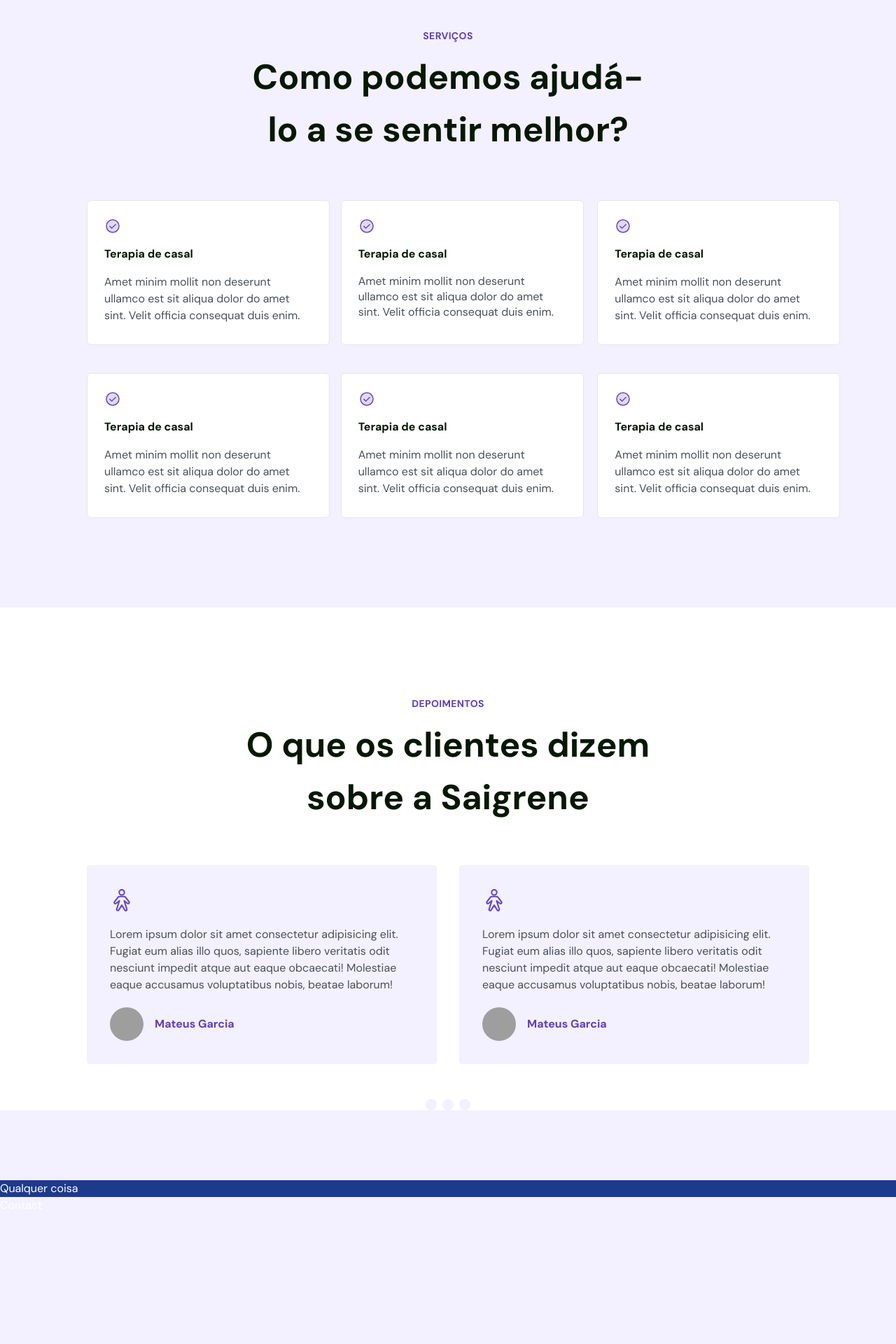
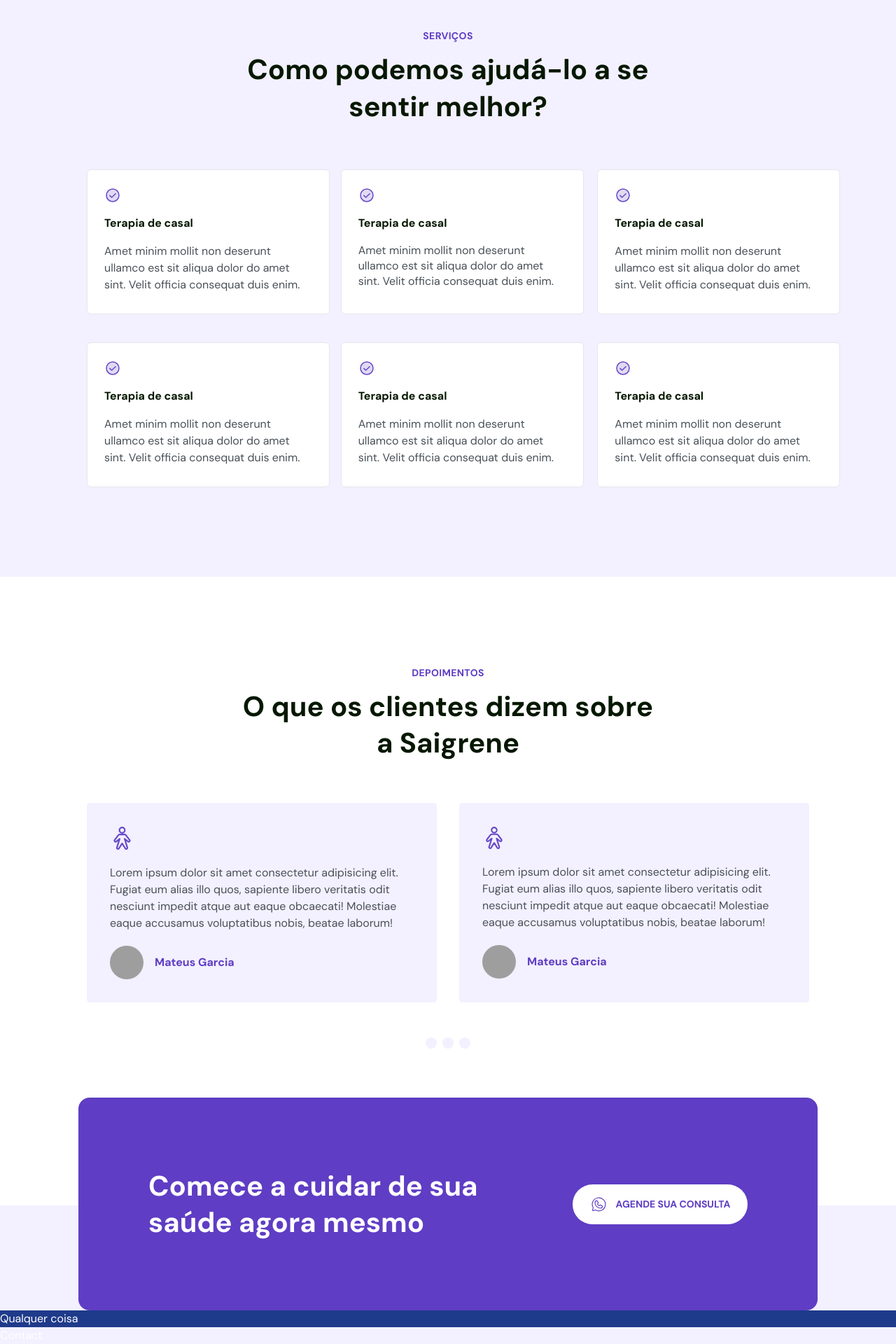
Before and after one commit to mateussk83/WebSite-Saigrene, a React (Vite) app: page / in a window 1280 px wide. Shown: the part 785-2705 px from the top of the page at 70% size. Before the commit the page ends 2519 px from the top, so only its background shows below. Built offline with nearby package versions, Linux system fonts and the light colour scheme; grey boxes are pictures that could not be loaded.

Commit message:
finish depoiment and finish banner

```diff
--- /dev/null
+++ b/src/components/Banner.tsx
@@ -0,0 +1,19 @@
+import { WhatsappLogo } from "phosphor-react";
+
+export function Banner() {
+  return (
+    <div className=" mt-[-9.6rem] flex bg-blue-700 justify-between items-center mx-[7rem] rounded-2xl">
+      <div>
+        <h1 className="text-white font-bold text-[2.5rem] w-[36rem] leading-[3.25rem] text-left py-[6.25rem] pl-[6.25rem]">
+          Comece a cuidar de sua saúde agora mesmo
+        </h1>
+      </div>
+      <a
+        href="#"
+        className="text-blue-700 uppercase font-bold gap-[0.75rem] bg-white rounded-full text-sm px-2 py-[1rem] flex justify-center w-[250px] items-center mr-[6.25rem]">
+        <WhatsappLogo size={25} weight="light" />
+        Agende sua Consulta
+      </a>
+    </div>
+  )
+}
--- a/src/components/Depoiments.tsx
+++ b/src/components/Depoiments.tsx
@@ -2,15 +2,15 @@ import { Person } from "phosphor-react";
 
 export function Depoiments() {
   return (
-    <div className="bg-white">
+    <div className="bg-white pb-[14rem]">
       <header className="flex flex-col items-center">
         <h4 className="text-[0.875rem] leading-snug text-blue-700 tracking-wide font-bold pt-[8rem]">DEPOIMENTOS</h4>
-        <h1 className="text-gray-900 font-bold mt-3 text-[3.1rem] w-[37.5rem] leading-releaxed text-center" >O que os clientes dizem sobre a Saigrene</h1>
+        <h1 className="text-gray-900 font-bold mt-3 text-[2.5rem] w-[37.5rem] leading-[52.08px] text-center" >O que os clientes dizem sobre a Saigrene</h1>
       </header>
       <div className="grid grid-cols-2 gap-8 mt-[3.75rem] ">
 
         <div className="bg-blue-200 p-8 ml-[7.75rem] border border-solid border-blue-200 rounded">
-          <Person size={34} color="#6848c8" className="mb-5" />
+          <Person size={35} color="#6848c8" className="mb-5" />
           <p className="text-gray-700 my-5">Lorem ipsum dolor sit amet consectetur adipisicing elit. Fugiat eum alias illo quos, sapiente libero veritatis odit nesciunt impedit atque aut eaque obcaecati! Molestiae eaque accusamus voluptatibus nobis, beatae laborum!</p>
           <div className="flex items-center text-blue-700 font-bold">
             <img
@@ -33,10 +33,10 @@ export function Depoiments() {
           </div>
         </div>
       </div>
-      <div className="flex items-center justify-center gap-2 mt-[3.125rem] mb-[6.25rem]">
-      <span className="h-4 w-4 bg-blue-200 rounded-full hover:bg-blue-700"></span>
-      <span className="h-4 w-4 bg-blue-200 rounded-full hover:bg-blue-700"></span>
-      <span className="h-4 w-4 bg-blue-200 rounded-full hover:bg-blue-700"></span>
+      <div className="flex items-center justify-center gap-2 mt-[3.125rem]">
+        <span className="h-4 w-4 bg-blue-200 rounded-full hover:bg-blue-700"></span>
+        <span className="h-4 w-4 bg-blue-200 rounded-full hover:bg-blue-700"></span>
+        <span className="h-4 w-4 bg-blue-200 rounded-full hover:bg-blue-700"></span>
       </div>
     </div>
   )
--- a/src/components/Home.tsx
+++ b/src/components/Home.tsx
@@ -9,7 +9,7 @@ export function Home() {
             className="text-blue-700 font-bold text-left text-[0.875rem] leading-snug w-[37.5rem] tracking-wide"
           >BOAS-VINDAS AO INSTITUTO SAIGRENE 👋</h4>
           <h1
-            className="text-gray-900 font-bold mt-3 text-[3.1rem] w-[37.5rem] leading-releaxed text-left"
+            className="text-gray-900 font-bold mt-3 text-[3.1rem] w-[37.5rem] leading-[67.6px] text-left"
           >Assistência psicologica simplificada para todos</h1>
 
           <div
--- a/src/components/Services.tsx
+++ b/src/components/Services.tsx
@@ -5,7 +5,7 @@ export function Services() {
     <div className="mb-[8rem]">
       <header className="flex flex-col items-center justify-start ">
         <h4 className="text-[0.875rem] leading-snug text-blue-700 tracking-wide font-bold pt-[8rem]">SERVIÇOS</h4>
-        <h1 className="text-gray-900 font-bold mt-3 text-[3.1rem] w-[37.5rem] leading-releaxed text-center" >Como podemos ajudá-lo a se sentir melhor?</h1>
+        <h1 className="text-gray-900 font-bold mt-3 text-[2.5rem] w-[37.5rem] leading-[52.08px] text-center" >Como podemos ajudá-lo a se sentir melhor?</h1>
       </header>
       <div id="cards" className="grid grid-cols-3 text-left mt-[4rem]">
         <div
--- a/src/pages/Event.tsx
+++ b/src/pages/Event.tsx
@@ -1,4 +1,5 @@
 import { About } from "../components/About";
+import { Banner } from "../components/Banner";
 import { Contact } from "../components/Contact";
 import { Depoiments } from "../components/Depoiments";
 import { Home } from "../components/Home";
@@ -13,6 +14,7 @@ export function Event () {
         <Home />
         <Services />
         <Depoiments />
+        <Banner />
         <About />
         <Contact />
         </div>
```
